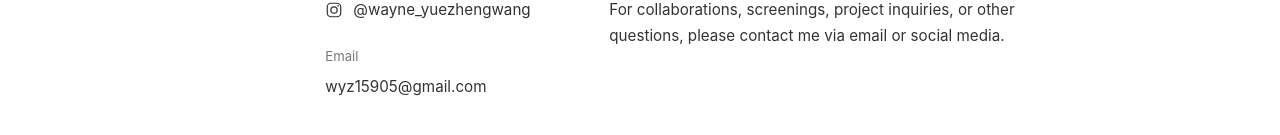
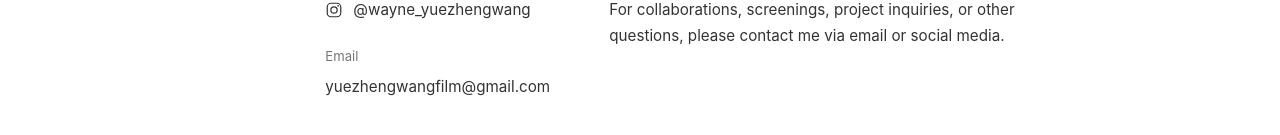
Before and after one commit to RobertW1028/Portfolio, a React (Vite) app: page /contact in a window 1280 px wide. Shown: the part 227-362 px from the top of the page. Built offline with nearby package versions, Linux system fonts and the light colour scheme.

Commit message:
Update contact email in siteContent.js

```diff
--- a/src/data/siteContent.js
+++ b/src/data/siteContent.js
@@ -39,7 +39,7 @@ export const siteContent = {
 
   // 联系方式：修改邮箱或社交媒体链接就在这里。
   contact: {
-    email: 'wyz15905@gmail.com',
+    email: 'yuezhengwangfilm@gmail.com',
     contactMessage:
       'For collaborations, screenings, project inquiries, or other questions, please contact me via email or social media.',
     socialLinks: [
```
